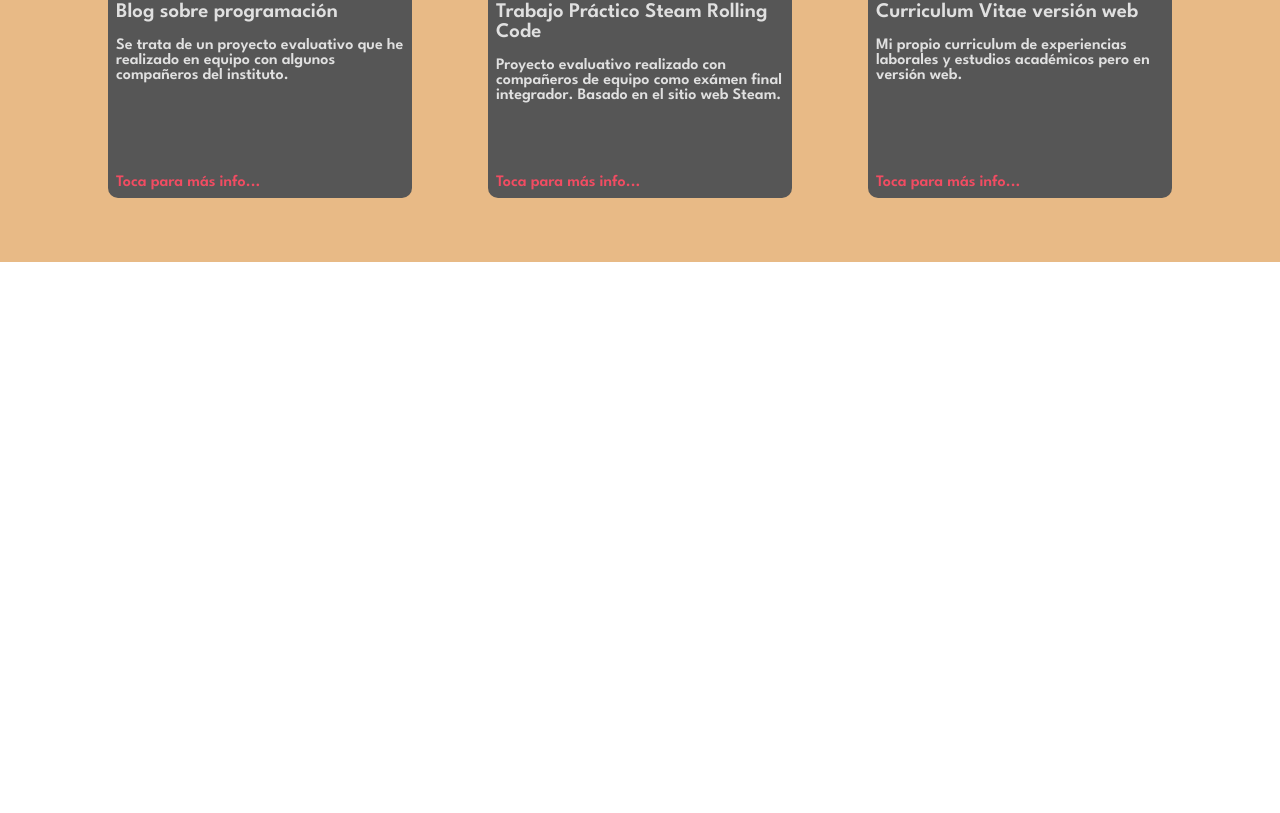
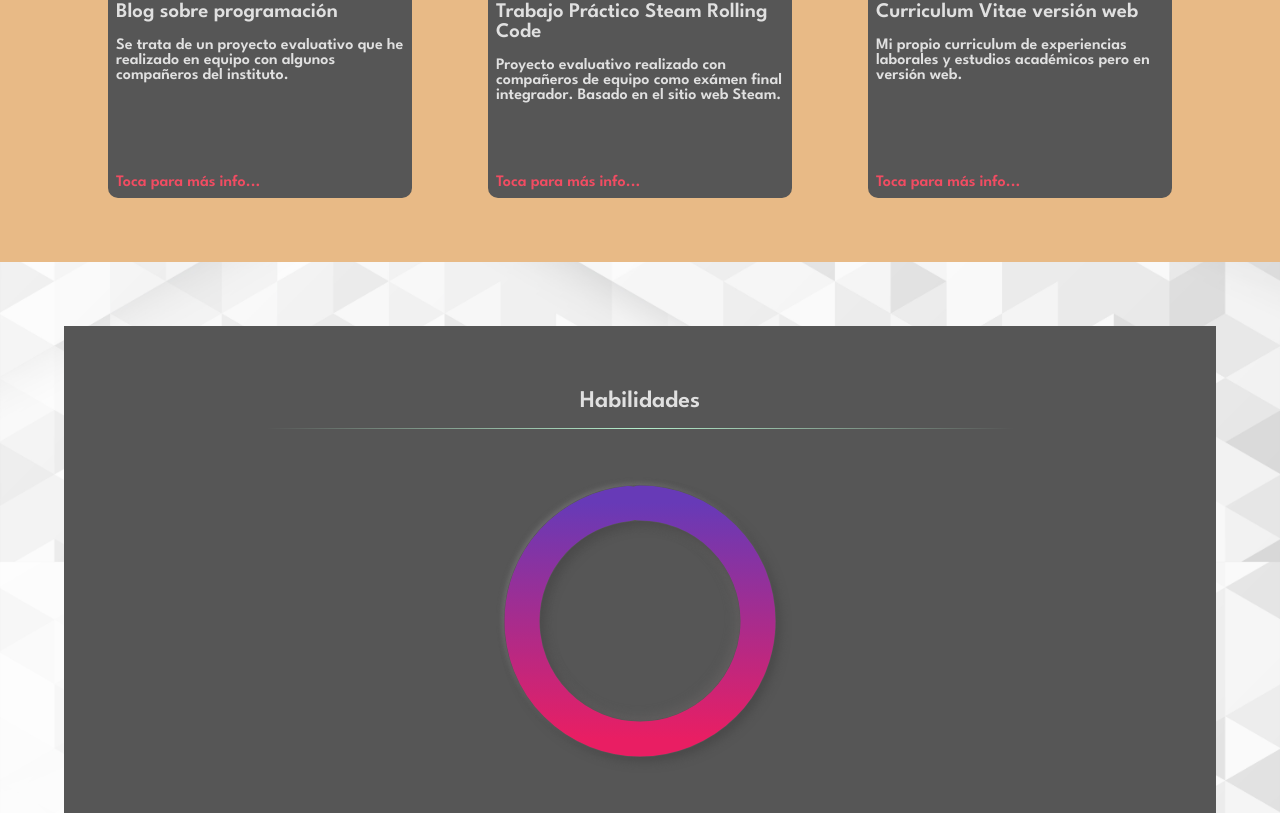
Before and after one commit to emalderete/portfolio_v2, a React (Create React App) app: page / in a window 1280 px wide. Shown: the part 1145-1958 px from the top of the page. Before the commit the page ends 1407 px from the top, so only its background shows below. Built offline with nearby package versions, Linux system fonts and the light colour scheme; a web font is replaced by a local one.

Commit message:
Creada componente Skills.js
• Se crea componente de habilidades para mostrar en la página principal
• Creado sistema de gráficos de anillos con animación de progreso.
• Se agregan estilos al gráfico.

```diff
--- a/src/App.css
+++ b/src/App.css
@@ -273,3 +273,83 @@ body {
     font-family: 'League Spartan', sans-serif;
     margin: 0.5rem 0.5rem;
 }
+
+
+/* ------- Habilidades -------*/
+
+.skillsContainerMargin {
+    width: 100%;
+    display: flex;
+    justify-content: center;
+    margin-top: 4rem;
+}
+
+.skillsContainer {
+    width: 90%;
+    background-color: #565656;
+    font-family: 'League Spartan', sans-serif;
+}
+
+.skillsMainTitle {
+    text-align: center;
+    margin: 4rem 0 1rem 0;
+    color: #e0e0e0;
+}
+
+#skillsSeparator {
+    background: linear-gradient(90deg, #5656563e 0%, #b5eecd 50%, #56565628 100%);
+}
+
+.skillsMeterContainer {
+    margin: 3.5rem 4rem;
+    display: flex;
+    justify-content: space-evenly;
+    flex-wrap: wrap;
+}
+
+.skillsMeter {
+    width: 100%;
+    height: 17rem;
+    width: 17rem;
+}
+
+.skillsMeterOuter {
+    box-shadow: 5px 5px 10px #4a4a4a, -2px -2px 5px #6d6d6d;
+    height: 100%;
+    width: 100%;
+    border-radius: 100%;
+    display: flex;
+    align-items: center;
+    justify-content: center;
+}
+
+.skillsMeterInner {
+    border-radius: 100%;
+    box-shadow: inset 5px 5px 10px #4a4a4a, inset -2px -2px 12px #666363;
+    height: 12.5rem;
+    width: 12.5rem;
+}
+
+.progressColor {
+    position: absolute;
+    fill: none;
+    stroke: url(#GradientColor);
+    stroke-width: 35px;
+    stroke-dashoffset: 2000;
+    stroke-dasharray: 2730;
+    animation: progressAnim 2000ms linear forwards;
+}
+
+.progressMeter {
+    position: absolute;
+    transform: rotateZ(-90deg);
+}
+
+@keyframes progressAnim {
+    0% {
+        stroke-dasharray: 2000;
+    }
+    100% {
+        stroke-dasharray: 2730;
+    }
+}
--- /dev/null
+++ b/src/Components/Skills.js
@@ -0,0 +1,31 @@
+import React from 'react';
+import '../App.css';
+
+const Skills = () => {
+    return (
+        <section className='skillsContainerMargin'>
+            <article className='skillsContainer'>
+                <h2 className='skillsMainTitle'>Habilidades</h2>
+                <div className='separator' id='skillsSeparator'></div>
+                <div className='skillsMeterContainer'>
+                    <div className='skillsMeter'>
+                        <div className='skillsMeterOuter'>
+                            <svg className='progressMeter' xmlns='http://www.w3.org/2000/svg' version='1.1' width='300px' height='300px'>
+                                <defs>
+                                   <linearGradient id='GradientColor'>
+                                      <stop offset='0%' stop-color='#e91e63' />
+                                      <stop offset='100%' stop-color='#673ab7' />
+                                   </linearGradient>
+                                </defs>
+                                <circle className='progressColor' cx='150' cy='150' r='118' stroke-linecap='round' />
+                            </svg>
+                            <div className='skillsMeterInner'></div>
+                        </div>
+                    </div>
+                </div>
+            </article>
+        </section>
+    );
+};
+
+export default Skills;
--- a/src/Pages/Home.js
+++ b/src/Pages/Home.js
@@ -3,6 +3,7 @@ import Navbar from '../Components/Navbar';
 import Header from '../Components/Header';
 import MiniAbout from '../Components/MiniAbout';
 import Portfolio from '../Components/Portfolio';
+import Skills from '../Components/Skills';
 import '../App.css';
 
 const Home = () => {
@@ -12,6 +13,7 @@ const Home = () => {
             <Navbar></Navbar>
             <MiniAbout></MiniAbout>
             <Portfolio></Portfolio>
+            <Skills></Skills>
         </section>
     );
 };
```
